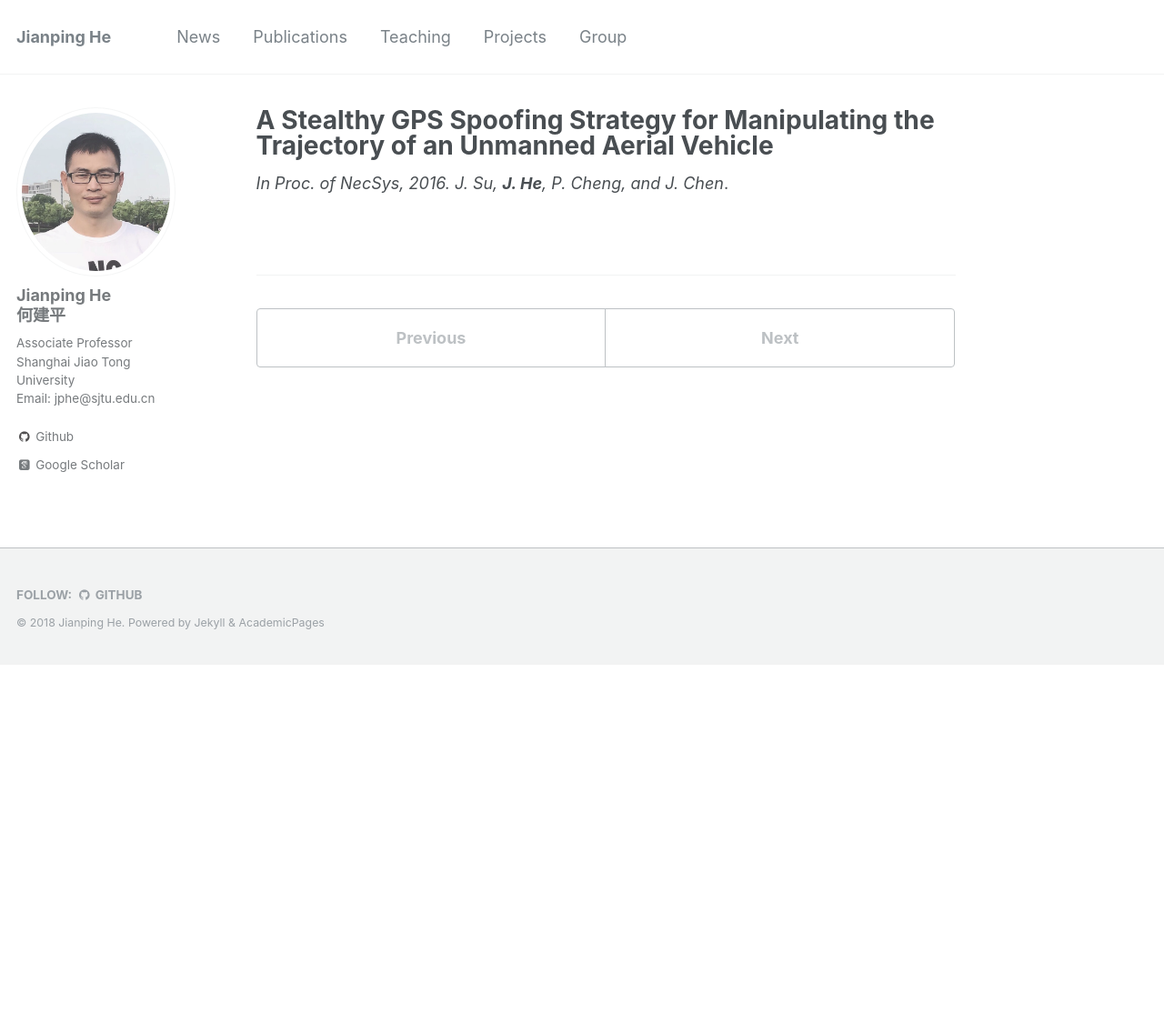
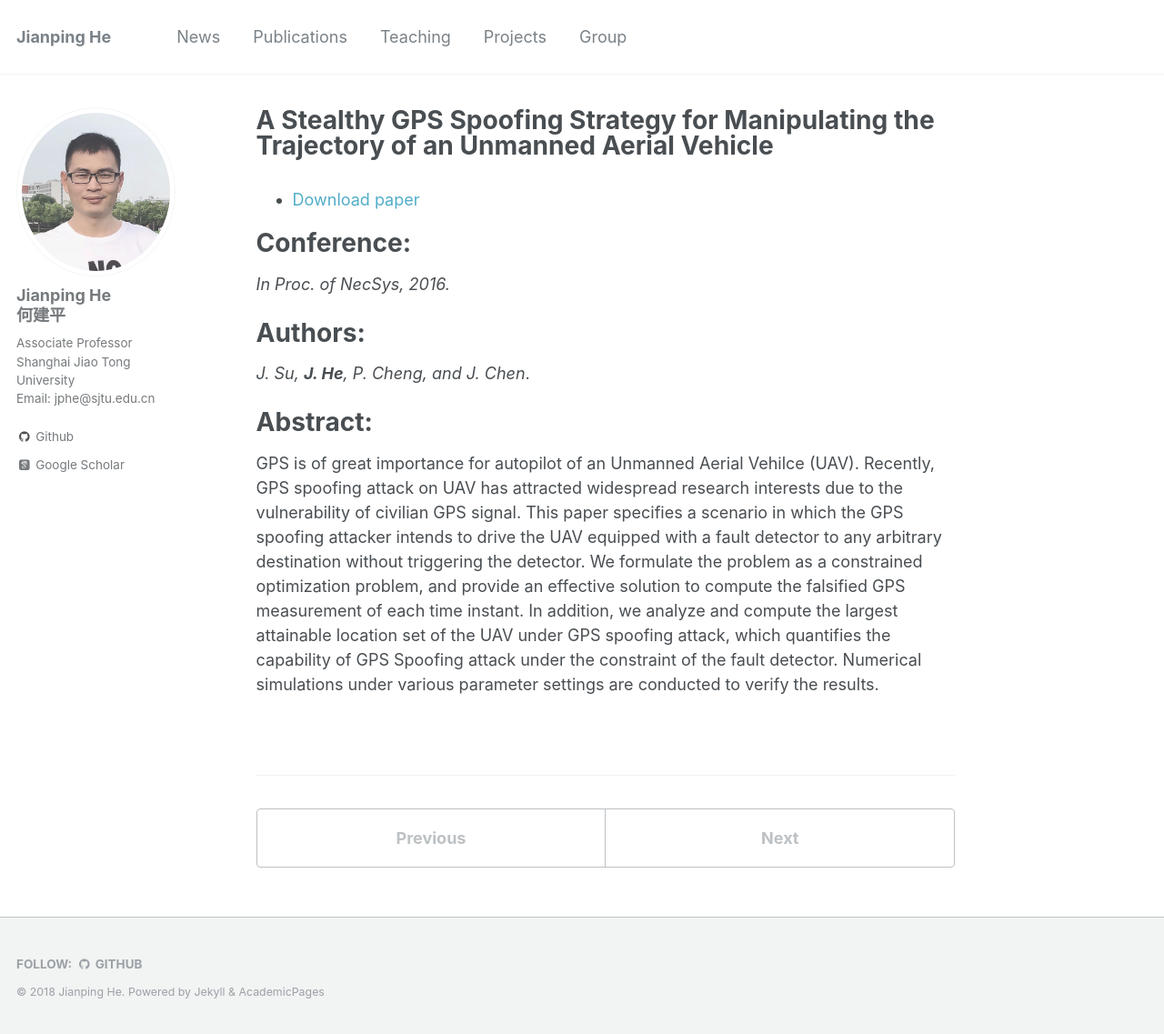
Before and after one commit to jiangshuozz/Jianping-He.github.io, a Jekyll site: the page built from _publications/2016-11-03-A-Stealthy.md, in a window 1280 px wide and 1137 px high. Shown: the whole window at 91% size. Built offline with Jekyll 4.4.1, drawn with Linux system fonts in a browser that asks for light colours; some web fonts are replaced.

Commit message:
Update 2016-11-03-A-Stealthy.md

```diff
--- a/_publications/2016-11-03-A-Stealthy.md
+++ b/_publications/2016-11-03-A-Stealthy.md
@@ -8,5 +8,16 @@ venue: '--'
 #paperurl: ''
 #citation: ''
 ---
+- [Download paper](https://www.sciencedirect.com/science/article/pii/S2405896316319991)
+
+Conference:
+===
 *In Proc. of NecSys, 2016.*
+
+Authors:
+===
 *J. Su, **J. He**, P. Cheng, and J. Chen*.
+
+Abstract:
+===
+GPS is of great importance for autopilot of an Unmanned Aerial Vehilce (UAV). Recently, GPS spoofing attack on UAV has attracted widespread research interests due to the vulnerability of civilian GPS signal. This paper specifies a scenario in which the GPS spoofing attacker intends to drive the UAV equipped with a fault detector to any arbitrary destination without triggering the detector. We formulate the problem as a constrained optimization problem, and provide an effective solution to compute the falsified GPS measurement of each time instant. In addition, we analyze and compute the largest attainable location set of the UAV under GPS spoofing attack, which quantifies the capability of GPS Spoofing attack under the constraint of the fault detector. Numerical simulations under various parameter settings are conducted to verify the results.
```
